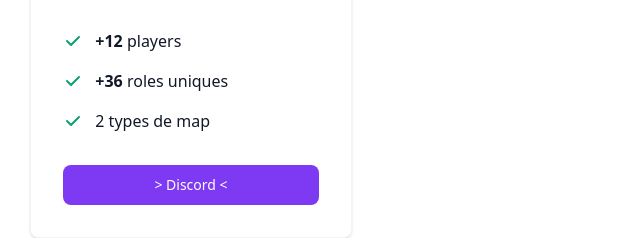
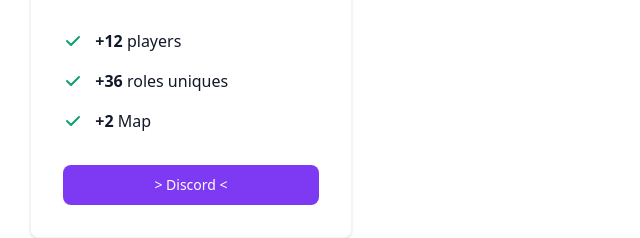
Before and after one commit to beloow/SingularServer, a website: page index.html in a window 1280 px wide. Shown: the part 1295-1533 px from the top of the page, 131-771 px from the left. Drawn offline with nearby package versions, Linux system fonts and the light colour scheme.

Commit message:
Update index.html

```diff
--- a/index.html
+++ b/index.html
@@ -142,7 +142,7 @@
                         <li class="flex items-center space-x-3">
                             <!-- Icon -->
                             <svg class="flex-shrink-0 w-5 h-5 text-green-500 dark:text-green-400" fill="currentColor" viewBox="0 0 20 20" xmlns="http://www.w3.org/2000/svg"><path fill-rule="evenodd" d="M16.707 5.293a1 1 0 010 1.414l-8 8a1 1 0 01-1.414 0l-4-4a1 1 0 011.414-1.414L8 12.586l7.293-7.293a1 1 0 011.414 0z" clip-rule="evenodd"></path></svg>
-                            <span>2 types de map</span>
+                            <span><span class="font-semibold">+2</span> Map</span>
                         </li>
                     </ul>
                     <a href="https://discord.gg/WQgxfUvgkA" target="_blank" class="text-white bg-purple-600 hover:bg-purple-700 focus:ring-4 focus:ring-purple-200 font-medium rounded-lg text-sm px-5 py-2.5 text-center dark:text-white  dark:focus:ring-purple-900">> Discord <</a>
```
